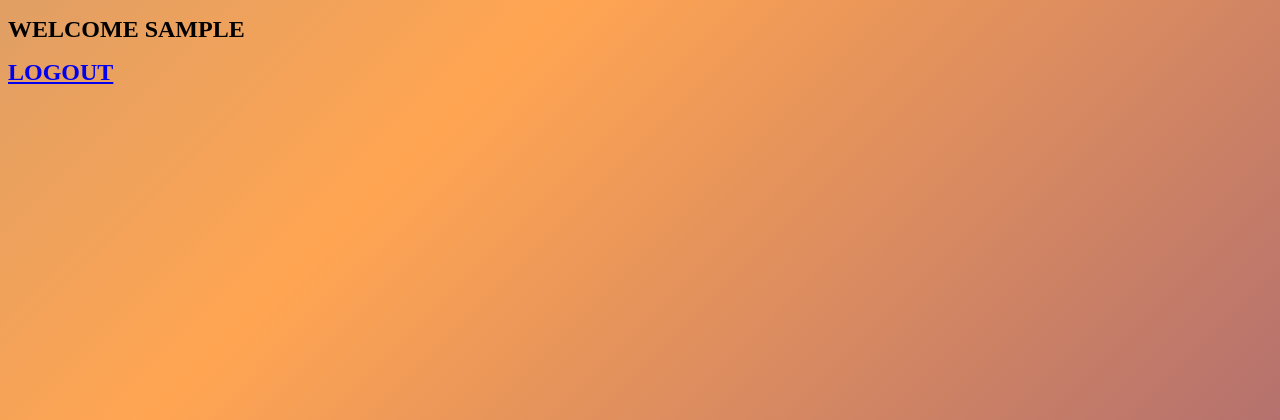
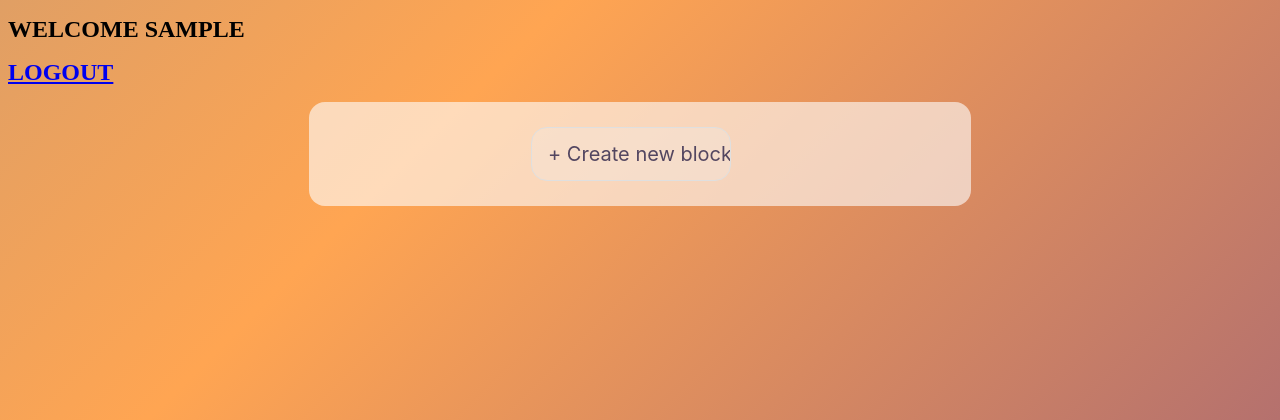
Before and after one commit to EPguitars/Serious-guitarist, a Django app: page /gym in a window 1280 px wide. Shown: the top 420 px of the page. Run offline with Django 4.2, Linux system fonts and the light colour scheme; the visitor is signed in with stand-in values (Sample User, id 1); data that the repository does not hold is empty.

Commit message:
little changes

```diff
--- a/serious_guitarist/settings.py
+++ b/serious_guitarist/settings.py
@@ -82,7 +82,7 @@ DATABASES = {
         "ENGINE": "django.db.backends.postgresql",
         'NAME': 'postgres',
         'USER': 'postgres',
-        'PASSWORD': 'holocron2',
+        'PASSWORD': '12345678',
         'HOST': 'localhost',
         'PORT': '5432',
     }
--- a/training_room/static/training_room/css/style.css
+++ b/training_room/static/training_room/css/style.css
@@ -64,11 +64,11 @@
   border: 1px solid #DFDFDF;
   border-radius: 16px;
   box-sizing: border-box;
-  color: #EEE5E9;
+  color: #534660;
   cursor: pointer;
   margin: 10px;
   font-family: Inter, sans-serif;
-  font-size: 10px;
+  font-size: 0.5em;
   justify-content: center;
 
   max-width: 50%;
@@ -140,12 +140,19 @@ p {
   width:80%;
   padding:8px 0 5px 0;
   font-size:16px;
-  color:#fff;
+  color:rgb(72, 72, 72);
   border-radius: 3px;
 }
 .wrap-input100 input:focus{
   border:none;
   outline:none;
-  border-bottom:1px solid #e74c3c;
+  border-bottom:1px solid #f9f2ff;
  }
 /*  ***************************** */
+
+.grid {
+  display: grid;
+}
+.block {
+  display: inline-block;
+}
--- a/training_room/templates/training_room/gym.html
+++ b/training_room/templates/training_room/gym.html
@@ -2,9 +2,19 @@
 {% extends 'base.html' %}
 
 {% block content %}
-   {% if request.user.is_authenticated %}
-	<h1>Welcome {{request.user.username}}</h1>
-   <h1><a  href="{% url 'logout' %}">Logout</a></h1>
-   {% endif %}
+   {% include 'training_room/nav_bar.html' %}
+   <div class="limiter grid"><a href="{% url 'create_block' %}"><input id="sign" type="submit" value="+ Create new block" /></a>
+      <div>
+      {% for block in blocks %}
+      <div class="block">
+         {{block.duration}}
+      </div>
+      {% endfor %}
+      </div>
+   </div>
+
+
+
+
 
 {% endblock %}
--- a/training_room/templates/training_room/home.html
+++ b/training_room/templates/training_room/home.html
@@ -16,11 +16,11 @@
 				<form class="login100-form validate-form" method="POST" action="">
 					{% csrf_token %}
           <span class="login100-form-title">
-						Login
+						<h1>Log In</h1>
 					</span>
 
 					<div class="wrap-input100 validate-input" data-validate = "Valid email is required: ex@abc.xyz">
-						<input class="input100" type="text" name="username" placeholder="username">
+						<input class="input100" type="text" name="username" placeholder="Username">
 						<span class="focus-input100"></span>
 						<span class="symbol-input100">
 							<i class="fa fa-envelope" aria-hidden="true"></i>
@@ -42,7 +42,7 @@
             </ul>
           {% endif %}
 					<div class="container-login100-form-btn">
-						<input type="submit" value="Submit" />
+						<input id="sign" type="submit" value="Submit" />
 					</div>
 
 					<div class="text-center p-t-12">
--- a/training_room/urls.py
+++ b/training_room/urls.py
@@ -6,4 +6,5 @@ urlpatterns = [
     path("gym", views.gym, name="gym"),
     path("logout/", views.logoutUser, name="logout"),
     path("signup/", views.registration, name="registration"),
+    path("create_block/", views.BlockCreate.as_view(), name="create_block"),
 ]
--- a/training_room/views.py
+++ b/training_room/views.py
@@ -4,6 +4,10 @@ from django.contrib import messages
 from django.contrib.auth import authenticate, login, logout
 from django.contrib.auth.decorators import login_required
 from django.contrib.auth.forms import UserCreationForm
+from .forms import BlockForm
+from django.views.generic.edit import CreateView
+from .models import TrainingBlock
+from django.urls import reverse_lazy
 # Create your views here.
 
 def main(request):
@@ -36,7 +40,19 @@ def logoutUser(request):
 
 @login_required(login_url='home')
 def gym(request):
-    context = {}
+    blocks = []
+    blocks_exist = False
+    blocks_count = TrainingBlock.objects.filter(user=request.user).count()
+    if TrainingBlock.objects.filter(user=request.user).exists():
+        blocks_exist = True
+
+        blocks = TrainingBlock.objects.filter(user=request.user)
+
+    context = {
+        "blocks" : blocks,
+        "blocks_exist" : blocks_exist,
+        "blocks_count" : blocks_count
+    }
 
     return render(request, 'training_room/gym.html', context)
 
@@ -56,3 +72,10 @@ def registration(request):
 
     context = {'form': form}
     return render(request, 'training_room/registration.html', context)
+
+class BlockCreate(CreateView):
+    model = TrainingBlock
+    template_name = 'training_room/create_block.html'
+    model.user = User
+    form_class = BlockForm
+    success_url = reverse_lazy('gym')
```
Also changed, not shown: other parts of training_room/static/training_room/css/style.css (+1 -1 lines), training_room/forms.py (added, +7 -0 lines), training_room/models.py (+10 -2 lines), training_room/templates/training_room/create_block.html (added, +13 -0 lines), training_room/templates/training_room/nav_bar.html (added, +7 -0 lines), training_room/migrations/0002_alter_trainingblock_duration_and_more.py (added), training_room/migrations/0003_trainingblock_user.py (added), training_room/migrations/0004_alter_trainingblock_user.py (added), training_room/migrations/0005_alter_trainingblock_user.py (added), training_room/migrations/0006_alter_trainingblock_user.py (added), training_room/migrations/0007_alter_trainingblock_user.py (added), training_room/migrations/0008_alter_trainingblock_user.py (added).
